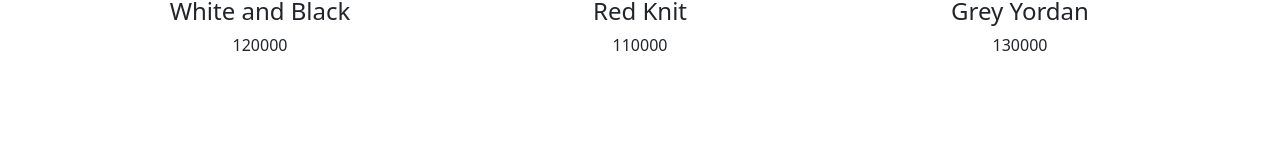
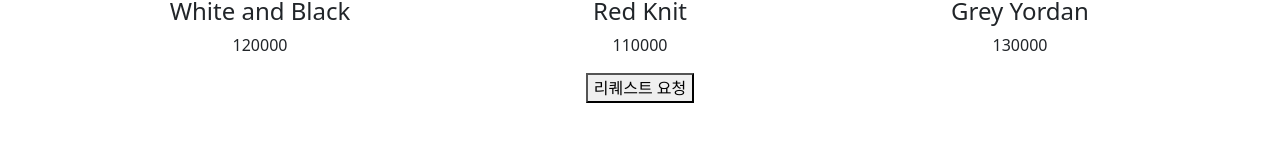
Before and after one commit to kickbell/reactweb, a React (Create React App) app in the folder shop/: page / in a window 1280 px wide. Shown: the part 573-714 px from the top of the page. Built offline with nearby package versions, Linux system fonts and the light colour scheme.

Commit message:
Add ajax 통신 추가

```diff
--- a/shop/package.json
+++ b/shop/package.json
@@ -6,6 +6,7 @@
     "@testing-library/jest-dom": "^5.17.0",
     "@testing-library/react": "^13.4.0",
     "@testing-library/user-event": "^13.5.0",
+    "axios": "^1.6.3",
     "bootstrap": "^5.3.2",
     "react": "^18.2.0",
     "react-bootstrap": "^2.9.2",
--- a/shop/src/App.js
+++ b/shop/src/App.js
@@ -8,10 +8,11 @@ import { Routes, Route, Outlet } from 'react-router-dom';
 import Detail from './pages/Detail.js'
 import Card from './components/Card.js'
 import NavigationBar from './components/NavigationBar.js'
+import axios from 'axios'
 
 function App() {
 
-  let [shoes] = useState(data)
+  let [shoes, setShoes] = useState(data)
 
   return (
     <div className="App">
@@ -33,6 +34,43 @@ function App() {
         </Route>
       </Routes>
 
+
+      <button onClick={() => {
+        //로딩중보이기
+        axios.get('https://codingapple1.github.io/shop/data2.json')
+          .then((result) => {
+            console.log(result.data)
+            // let copy = [...shoes, ...result.data];
+            var copy = [...shoes];
+            copy = copy.concat(result.data);
+            setShoes(copy)
+            //로딩중숨기기
+          })
+          .catch((error) => {
+            console.log(error)
+            //로딩중숨기기
+          })
+
+
+        Promise.all([axios.get('url1'), axios.get('url2')])
+        .then(()=> {
+
+        })
+
+        //URLSession같은 내장기능
+        fetch('URL')
+        .then(결과 => 결과.json()) //JSON -> array/object 변환
+        .then((결과) => {
+          console.log(결과)
+        } )
+
+
+      }}>리퀘스트 요청</button>
+
+
+
+
+
     </div>
   );
 }
@@ -51,7 +89,7 @@ function Main(props) {
     <>
       <div className="main-bg"></div>
       <Container>
-        <Row onClick={console.log(1)}>
+        <Row>
           {
             props.shoes.map((shoe, index) => {
               return (
--- a/shop/src/pages/Detail.js
+++ b/shop/src/pages/Detail.js
@@ -3,33 +3,24 @@ import { useParams } from "react-router-dom";
 
 function Detail(props) {
 
-  //밑에 html코드가 렌더링이 다실행이 되고 나서 실행
-  useEffect(()=> {
-    // for (var i = 0; i < 10000; i++) {
-    //   console.log('dd')
-    // }
-  })
+  let { id } = useParams()
+  let 찾은상품 = props.shoes.find((x) => x.id == id)
+  let [count, setcount] = useState(0)
+  let [alert, setalert] = useState(false)
 
-  let [modal, setModal] = useState(false);
-
-
-  setTimeout(()=>{ setModal(!modal)}, 1000)
-
-
-  let [count, setcount] = useState(0)
-
-  let {id} = useParams()
-  let 찾은상품 = props.shoes.find((x) => x.id == id )
-
-  function Event() {
-    return (
-      <div>2초이내 구매시 할인</div>
-    )
-  }
+  useEffect(() => {
+    let a = setTimeout(() => { setalert(!alert) }, 2000)
+    return () => {
+      clearTimeout(a)
+    }
+  }, [])
 
   return (
     <div className="container">
-      { modal == true ? <Event/> : null }
+      {
+        alert == true ? <div>2초이내 구매시 할인</div> : null
+      }
+
       <div className="row">
         <div className="col-md-6">
           <img src={'https://codingapple1.github.io/shop/shoes' + id + '.jpg'} width="100%" />
```
Also changed, not shown: 1 other file (tests, documents, lock files or other folders).
